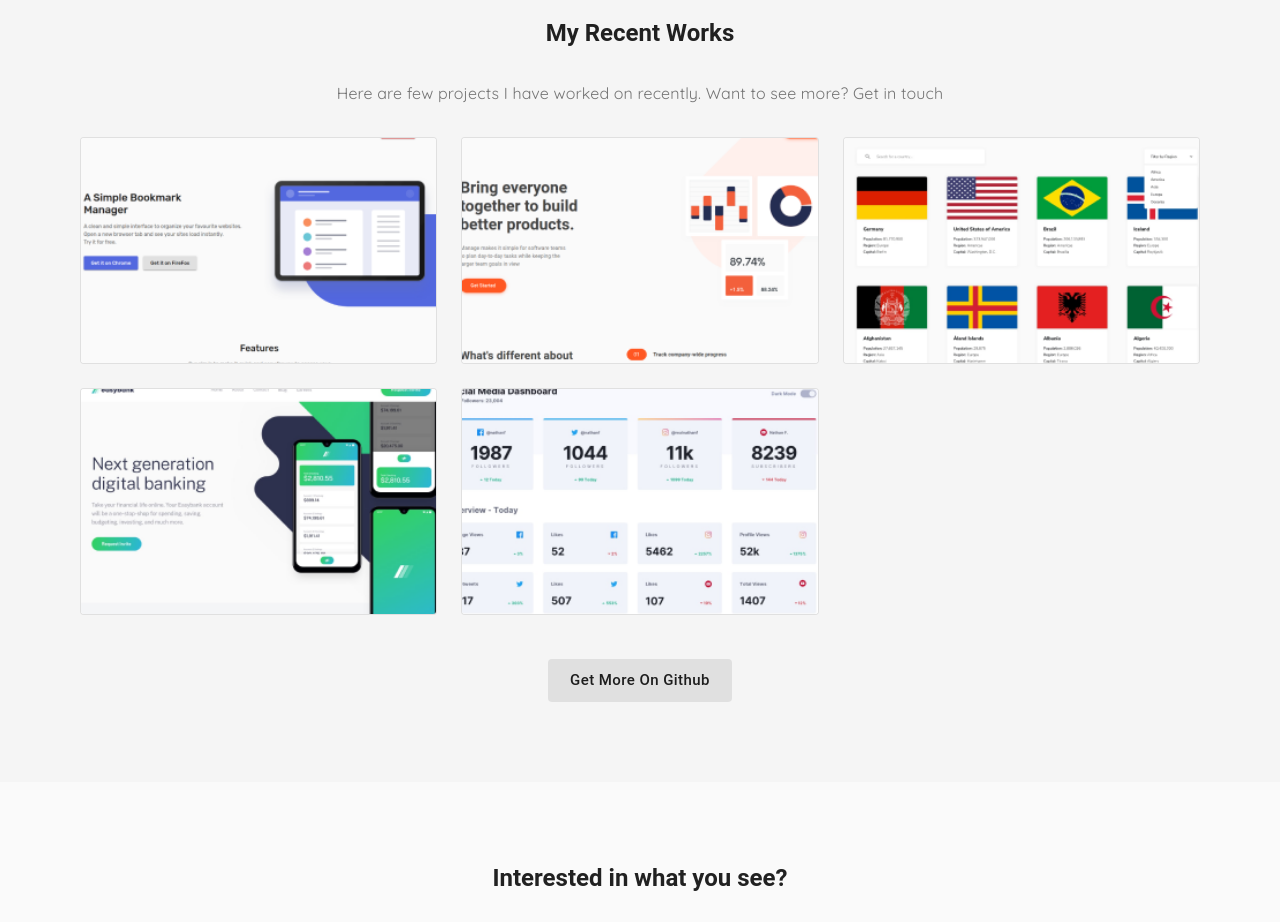
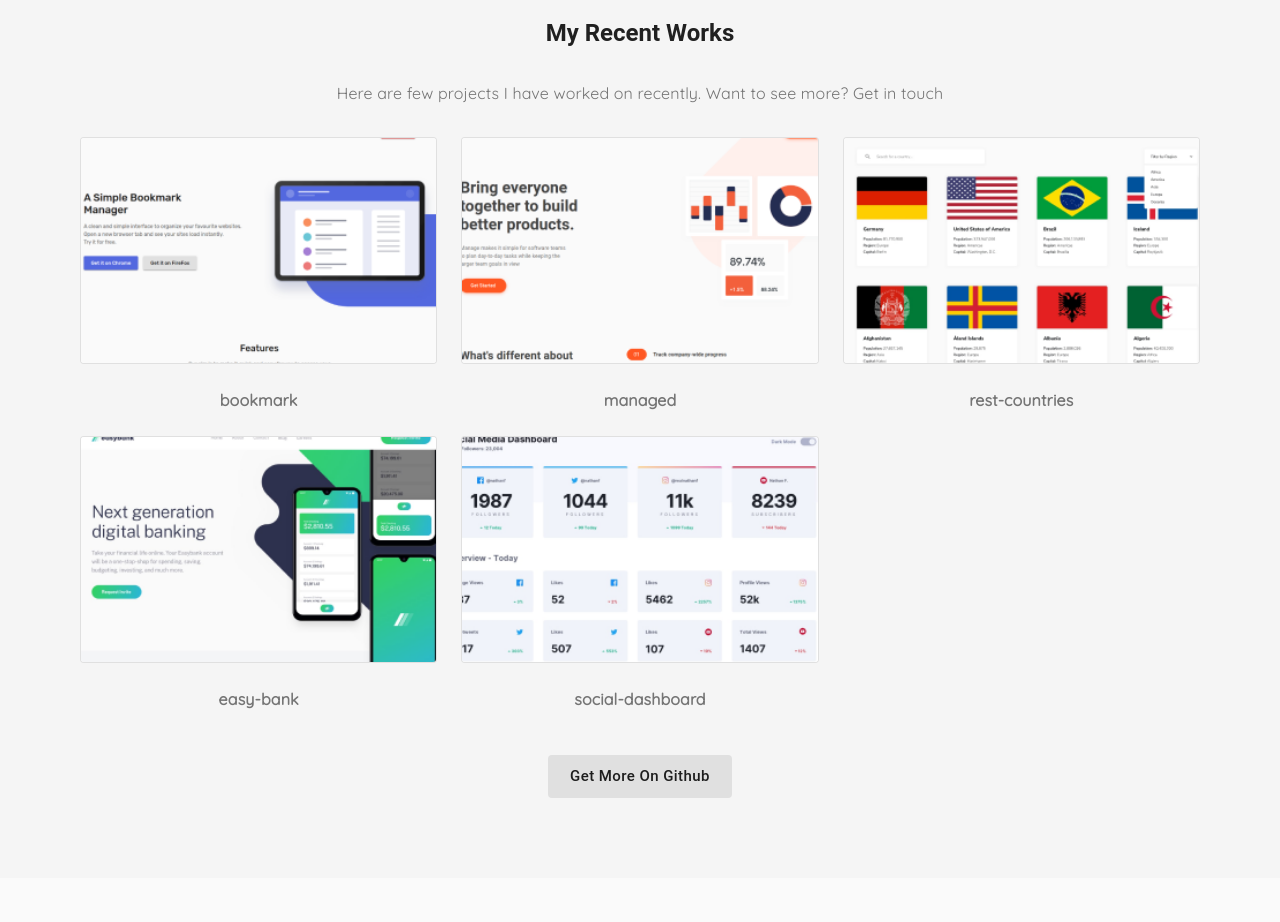
Before and after one commit to papayankey/bennethyankey, a React (Create React App) app: page / in a window 1280 px wide. Shown: the part 1840-2762 px from the top of the page. Built offline with nearby package versions, Linux system fonts and the light colour scheme.

Commit message:
feat: adds portfolioCard

```diff
--- /dev/null
+++ b/src/App/components/Portfolio/PortfolioCard.tsx
@@ -0,0 +1,48 @@
+// react
+import React, { Fragment } from 'react';
+
+// material components
+import Typography from '@material-ui/core/Typography';
+
+// material utils
+import { makeStyles, Theme, createStyles } from '@material-ui/core';
+
+// components
+import { Image } from '../../common';
+
+// data
+import { ImageInterface } from './data';
+
+// styles
+const useStyles = makeStyles((theme: Theme) =>
+  createStyles({
+    cardContent: {
+      marginTop: theme.spacing(3),
+    },
+    cardTitle: {
+      fontWeight: 'bold',
+    },
+  })
+);
+
+interface PortfolioCardInterface {
+  index: number;
+  data: ImageInterface;
+}
+
+function PortfolioCard(props: PortfolioCardInterface) {
+  const classes = useStyles();
+
+  const { data, index } = props;
+
+  return (
+    <Fragment>
+      <Image key={index} {...data} />
+      <div className={classes.cardContent}>
+        <Typography className={classes.cardTitle}>{data.title}</Typography>
+      </div>
+    </Fragment>
+  );
+}
+
+export { PortfolioCard };
--- a/src/App/components/Portfolio/data.ts
+++ b/src/App/components/Portfolio/data.ts
@@ -5,14 +5,14 @@ import easyBank from '../../assets/images/easy-bank.png';
 import managed from '../../assets/images/managed.png';
 import socialDashboard from '../../assets/images/social-dashboard.png';
 
-interface ImageData {
+export interface ImageInterface {
   src: string;
   title: string;
   alt: string;
 }
 
 // images
-const images: ImageData[] = [
+const images: ImageInterface[] = [
   {
     src: bookmark,
     title: 'bookmark',
--- a/src/App/components/Portfolio/index.tsx
+++ b/src/App/components/Portfolio/index.tsx
@@ -2,16 +2,16 @@
 import Typography from '@material-ui/core/Typography';
 import Grid from '@material-ui/core/Grid';
 import Button from '@material-ui/core/Button';
-import Container from '@material-ui/core/Container';
 
 // material utils
 import { makeStyles, Theme, createStyles } from '@material-ui/core';
 
 // components
-import { Image, Layout } from '../../common';
+import { Layout } from '../../common';
+import { PortfolioCard } from './PortfolioCard';
 
 // data
-import { images as imageData } from './data';
+import { images as data } from './data';
 
 // styles
 const useStyles = makeStyles((theme: Theme) =>
@@ -22,25 +22,6 @@ const useStyles = makeStyles((theme: Theme) =>
       [theme.breakpoints.up('md')]: {
         padding: theme.spacing(10),
       },
-    },
-    imageContainer: {
-      position: 'relative',
-      // '&:hover $overlay': {
-      //   visibility: 'visible',
-      // },
-    },
-    overlay: {
-      position: 'absolute',
-      inset: 0,
-      backgroundColor: theme.palette.grey[800],
-      color: theme.palette.common.white,
-      borderRadius: theme.shape.borderRadius,
-      opacity: 0.98,
-      transform: 'scaleY(0.9) scaleX(0.95)',
-      [theme.breakpoints.up('sm')]: {
-        transform: 'scaleY(0.9) scaleX(0.93)',
-      },
-      visibility: 'hidden',
     },
   })
 );
@@ -56,10 +37,9 @@ function Portfolio() {
         in touch
       </Typography>
       <Grid container spacing={3}>
-        {imageData.map((data, i) => (
-          <Grid item xs={12} sm={6} md={4} className={classes.imageContainer}>
-            <div className={classes.overlay} />
-            <Image key={i} {...data} />
+        {data.map((item, index) => (
+          <Grid key={index} item xs={12} sm={6} md={4}>
+            <PortfolioCard index={index} data={item} />
           </Grid>
         ))}
       </Grid>
```
Also changed, not shown: 1 other file (tests, documents, lock files or other folders).
